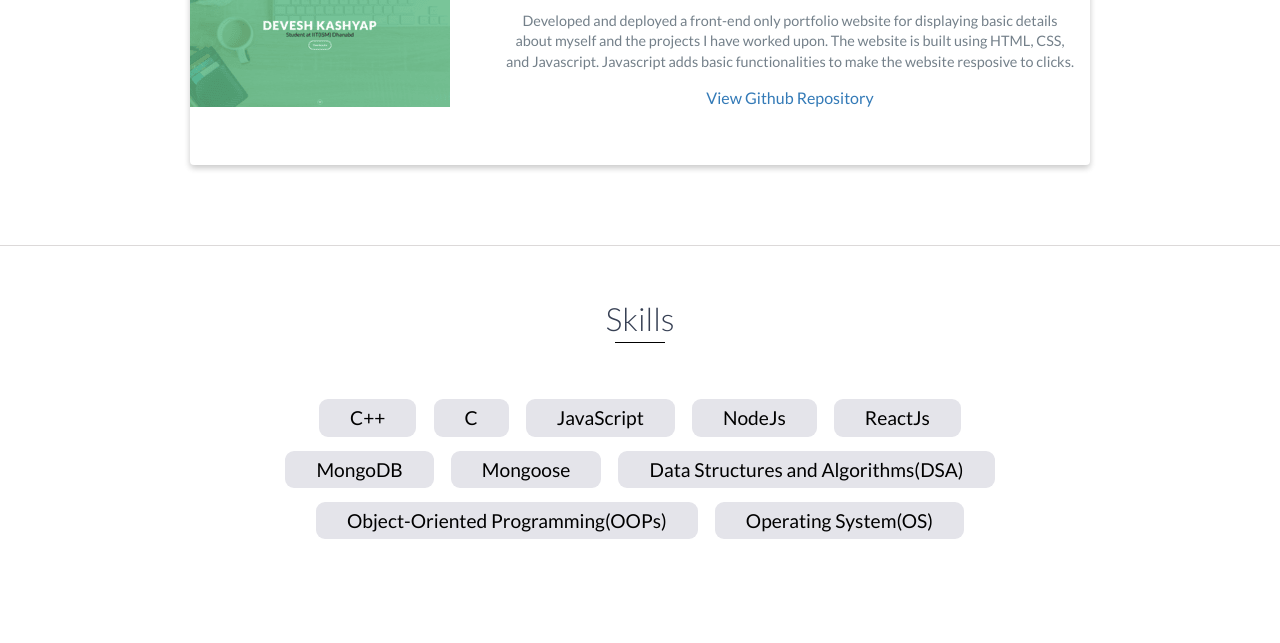
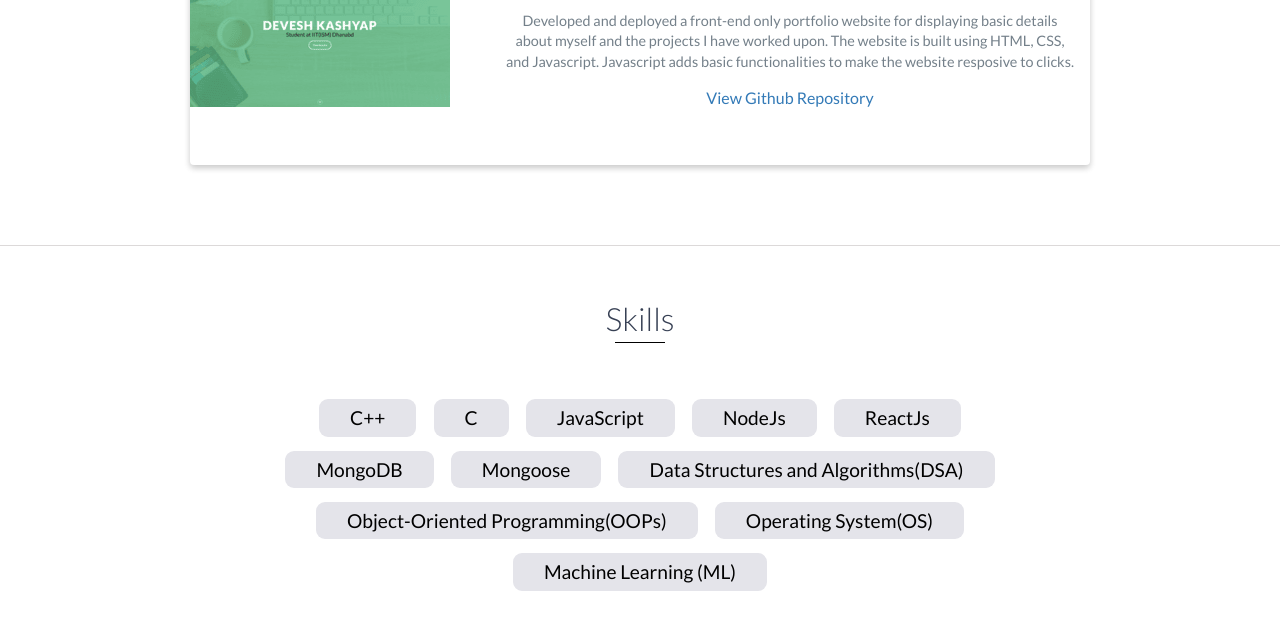
Before and after one commit to deveshk27/portfolio-website, a website: page index.html in a window 1280 px wide. Shown: the part 2591-3234 px from the top of the page. Drawn offline with nearby package versions, Linux system fonts and the light colour scheme.

Commit message:
Added a new skill

```diff
--- a/index.html
+++ b/index.html
@@ -201,6 +201,7 @@
             <li>Data Structures and Algorithms(DSA)</li>
             <li>Object-Oriented Programming(OOPs)</li>
             <li>Operating System(OS)</li>
+            <li>Machine Learning (ML)</li>
         </ul>
     </div>
 
```
